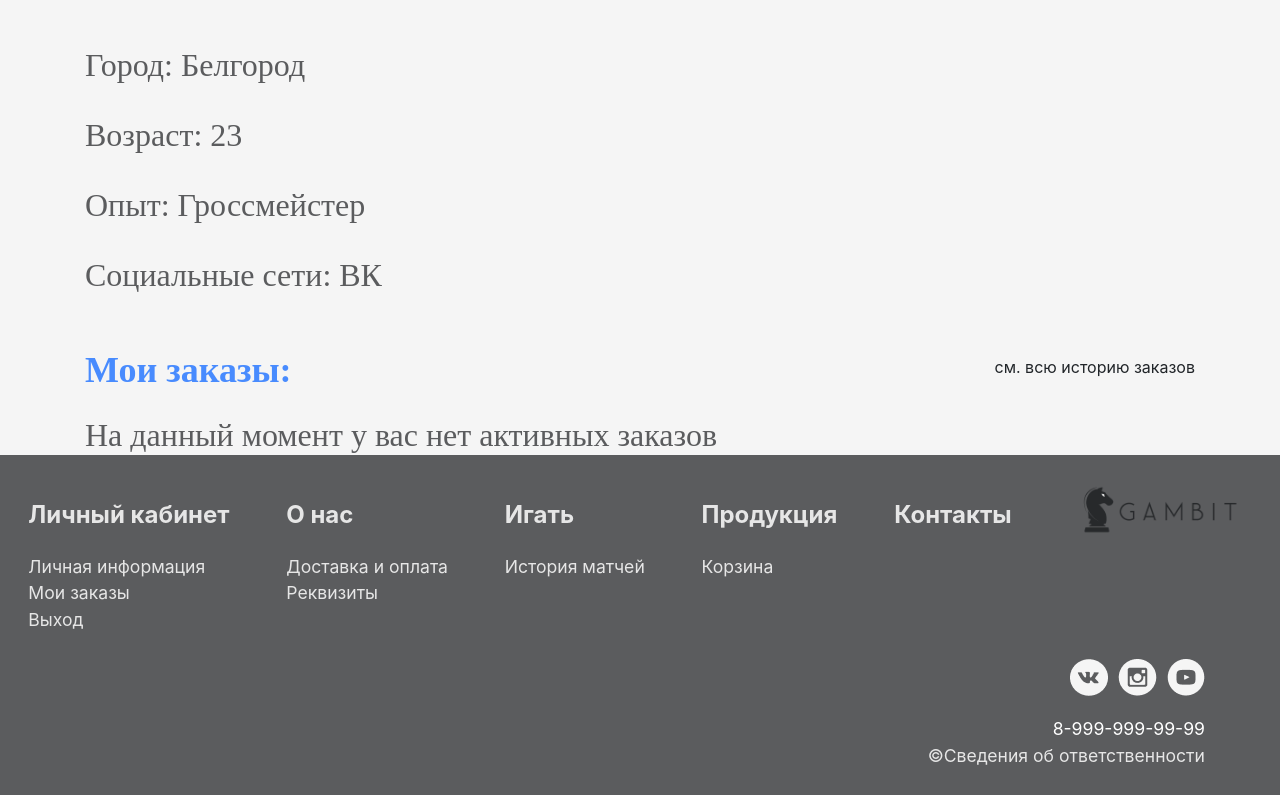
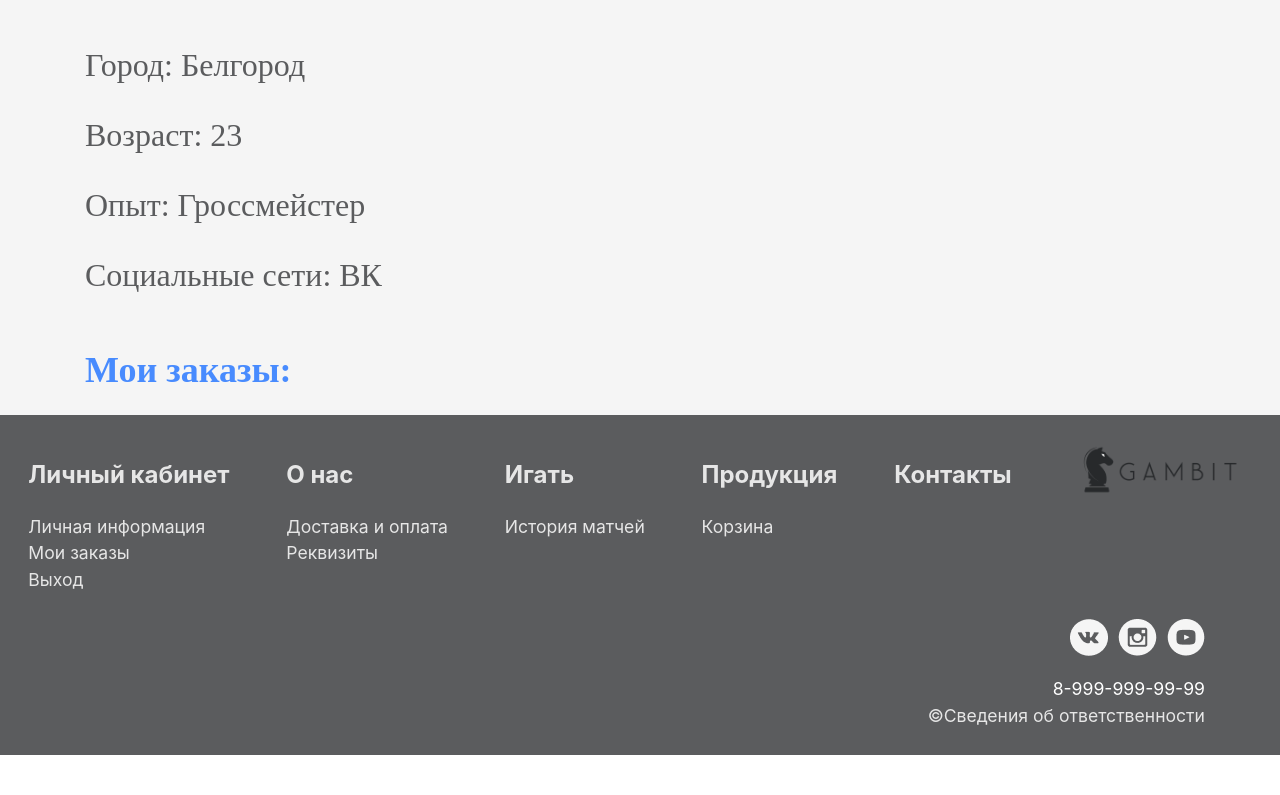
Before and after one commit to Ki-van/gambit-web, a Vue app: page /profile in a window 1280 px wide. Shown: the part 901-1696 px from the top of the page. After the commit the page ends 1656 px from the top, so only its background shows below. Built offline with nearby package versions, Linux system fonts and the light colour scheme; sample sign-in values are in the browser's storage.

Commit message:
fix empty orders

```diff
--- a/src/services/user.service.js
+++ b/src/services/user.service.js
@@ -8,10 +8,6 @@ class UserService {
     getUserOrders() {
         return axios.get(API_URL + 'orders', { headers: authHeader() });
     }
-
-    getDeliveryMethods() {
-        return axios.get(API_URL + 'deliveryMethods', { headers: authHeader() });
-    }
 }
 
 export default new UserService();
--- a/src/store/auth.module.js
+++ b/src/store/auth.module.js
@@ -2,8 +2,8 @@ import AuthService from '../services/auth.service';
 
 const user = JSON.parse(localStorage.getItem('user'));
 const initialState = user
-    ? { status: { loggedIn: true }, user }
-    : { status: { loggedIn: false }, user: null };
+    ? { status: { loggedIn: true }, user, orders: [] }
+    : { status: { loggedIn: false }, user: null, orders: [] };
 
 export const auth = {
     namespaced: true,
--- a/src/views/Profile.vue
+++ b/src/views/Profile.vue
@@ -58,11 +58,10 @@
       <div class="left ptop30">
         <div class="flex__block ptop30">
           <div class="flex__block__half"><span class="title__text">Мои заказы:</span></div>
-          <div class="flex__block__half right"><a>см. всю историю заказов</a></div>
         </div>
         <div>
           <div class="ptop30">
-            <span class="personal__text">На данный момент у вас нет активных заказов</span>
+            <span class="personal__text"></span>
           </div>
         </div>
       </div>
```
